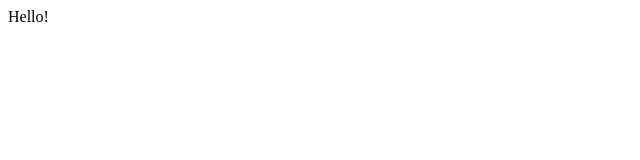
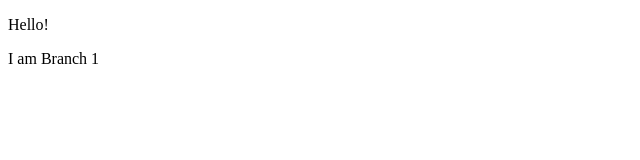
Before and after one commit to akmatus/test, a plain HTML site: page index.html in a window 1280 px wide. Shown: the whole page, without its empty margins (0-640 px from the left). Drawn offline with Linux system fonts and the light colour scheme.

Commit message:
add text

```diff
--- a/index.html
+++ b/index.html
@@ -5,6 +5,7 @@
     <title>Title</title>
 </head>
 <body>
-    Hello!
+    <p>Hello!</p>
+    <p>I am Branch 1</p>
 </body>
 </html>
```
